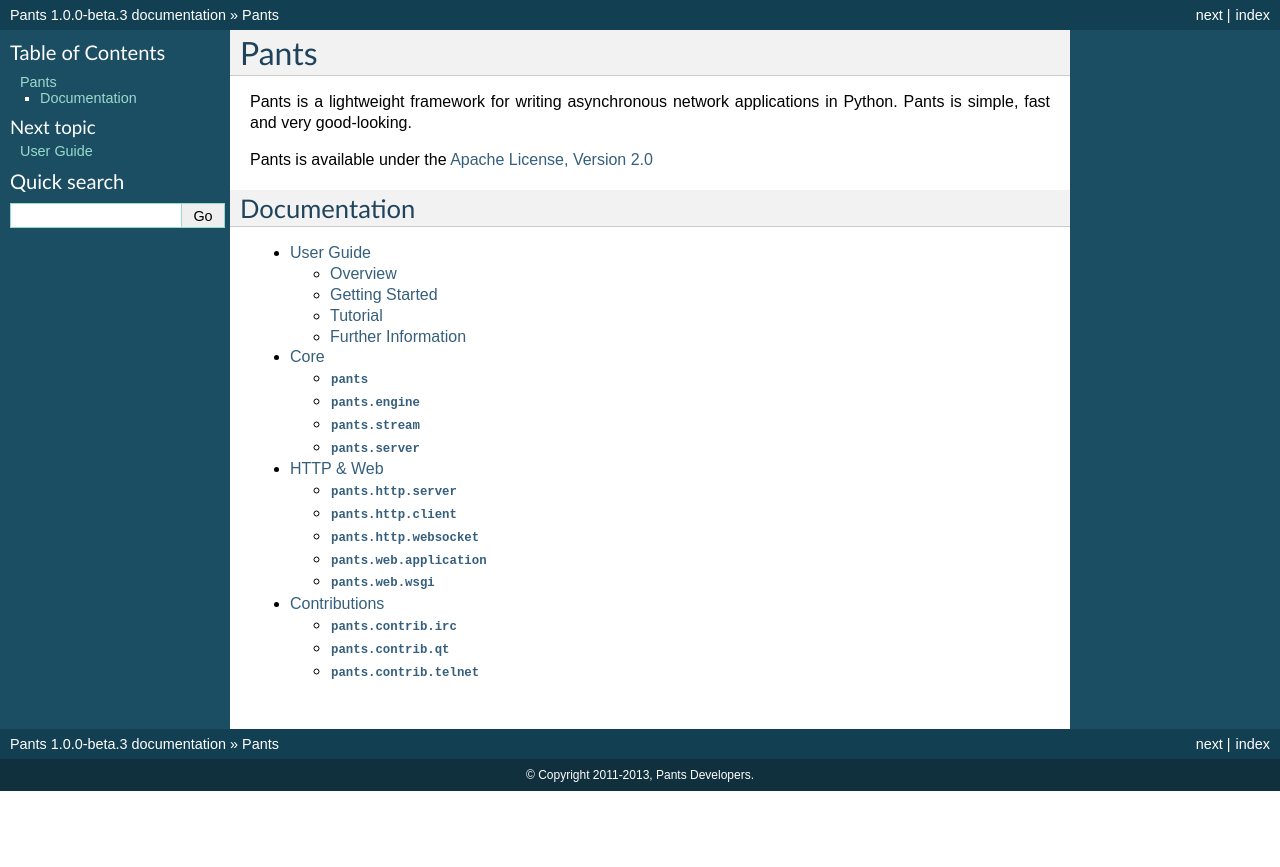
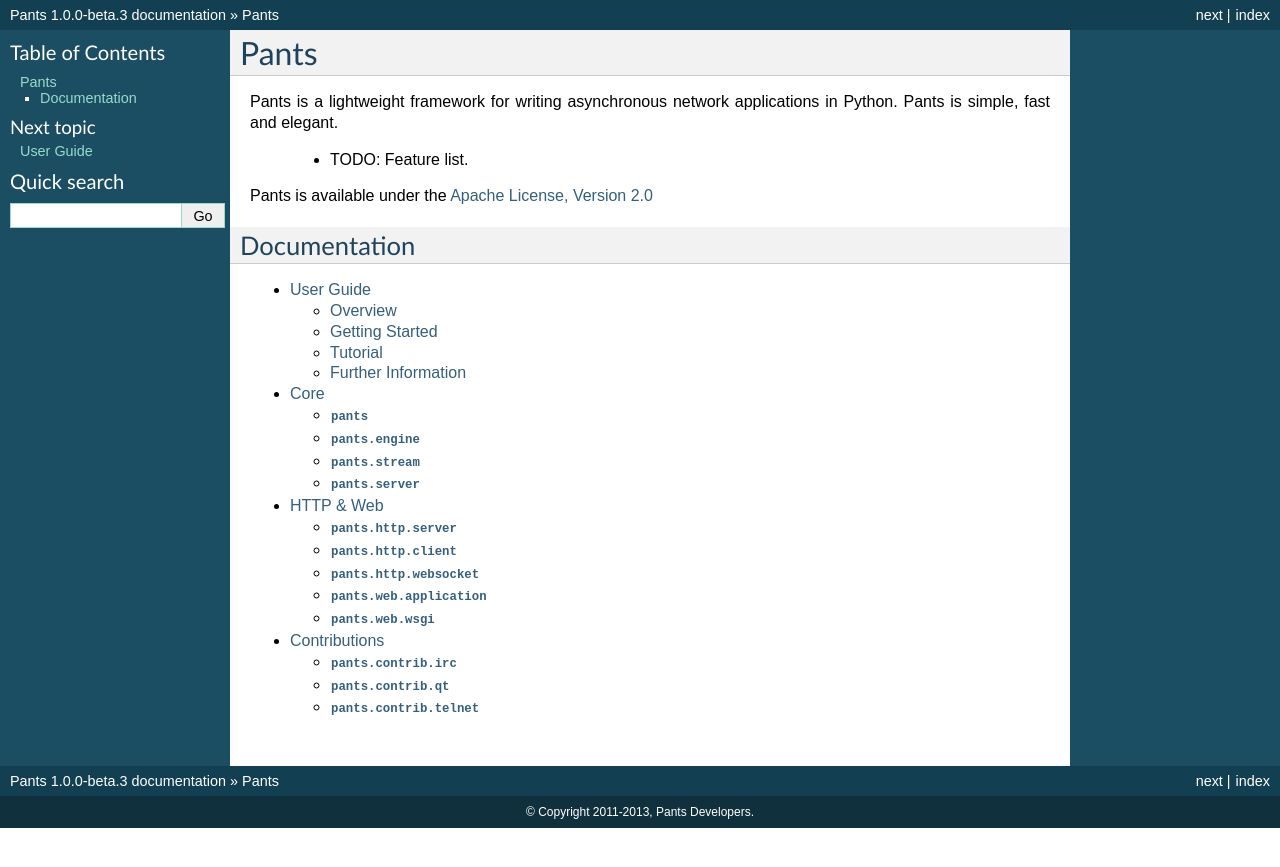
Before and after one commit to ecdavis/pants, a Sphinx documentation site: the page built from docs/index.rst, in a window 1280 px wide. Shown: the top 867 px of the page. Built offline with Sphinx 7.4.7, drawn with Linux system fonts in a browser that asks for light colours.

Commit message:
Elaborated on the TODOs in the guide, added all methods/properties to stream API docs.

```diff
--- a/docs/core/stream.rst
+++ b/docs/core/stream.rst
@@ -8,4 +8,4 @@
 ==========
 
 .. autoclass:: Stream
-    :members: connect, close, write, write_file, write_packed, flush, on_read, on_write, on_connect, on_connect_error, on_close
+    :members: startSSL, connect, write, write_file, write_packed, close, read_delimiter, buffer_size, remote_address, local_address, on_ssl_handshake, on_connect, on_read, on_write, on_close, on_ssl_handshake_error, on_connect_error, on_overflow_error, on_ssl_error, on_error
--- a/docs/index.rst
+++ b/docs/index.rst
@@ -2,7 +2,9 @@
 *****
 
 Pants is a lightweight framework for writing asynchronous network applications
-in Python. Pants is simple, fast and very good-looking.
+in Python. Pants is simple, fast and elegant.
+
+ * TODO: Feature list.
 
 Pants is available under the
 `Apache License, Version 2.0 <http://www.apache.org/licenses/LICENSE-2.0.html>`_
--- a/docs/user_guide.rst
+++ b/docs/user_guide.rst
@@ -36,7 +36,7 @@
 Features
 --------
 
- * TODO
+ * TODO: Feature list?
 
 Getting Started
 ===============
```
Also changed, not shown: other parts of docs/user_guide.rst (+1 -1 lines).
